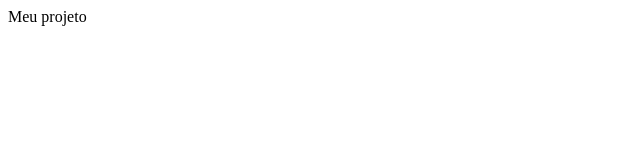
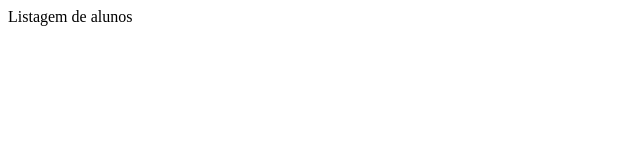
Before and after one commit to ayuumim/projeto_guiado, a plain HTML site: page index.html in a window 1280 px wide. Shown: the full height of the page, 0-640 px from the left. Drawn offline with Linux system fonts and the light colour scheme.

Commit message:
Trocando saudação da página inicial

```diff
--- a/index.html
+++ b/index.html
@@ -11,7 +11,7 @@
 
 	<body>
 
-		Meu projeto
+		Listagem de alunos
 
 	</body>
 </html>
```
